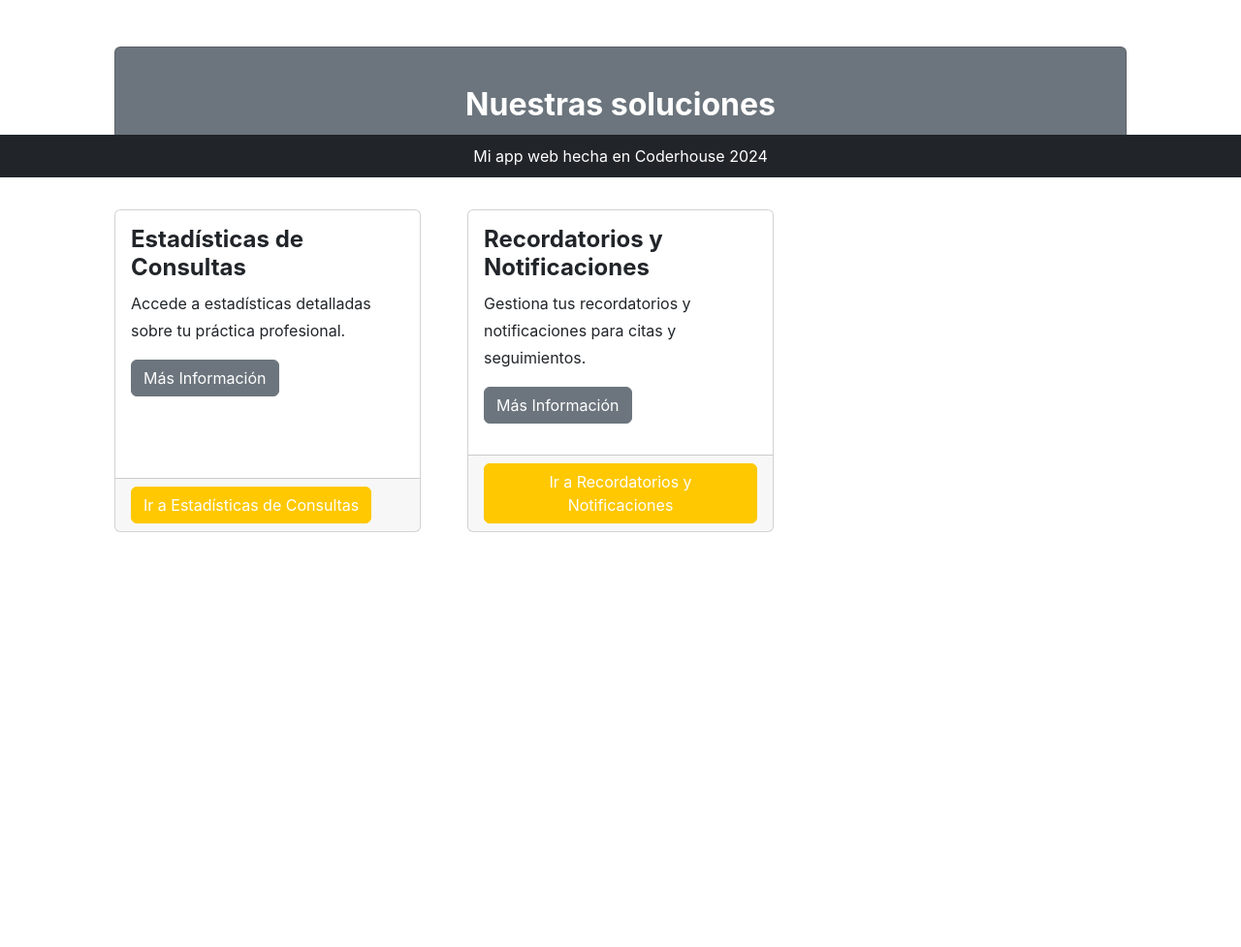
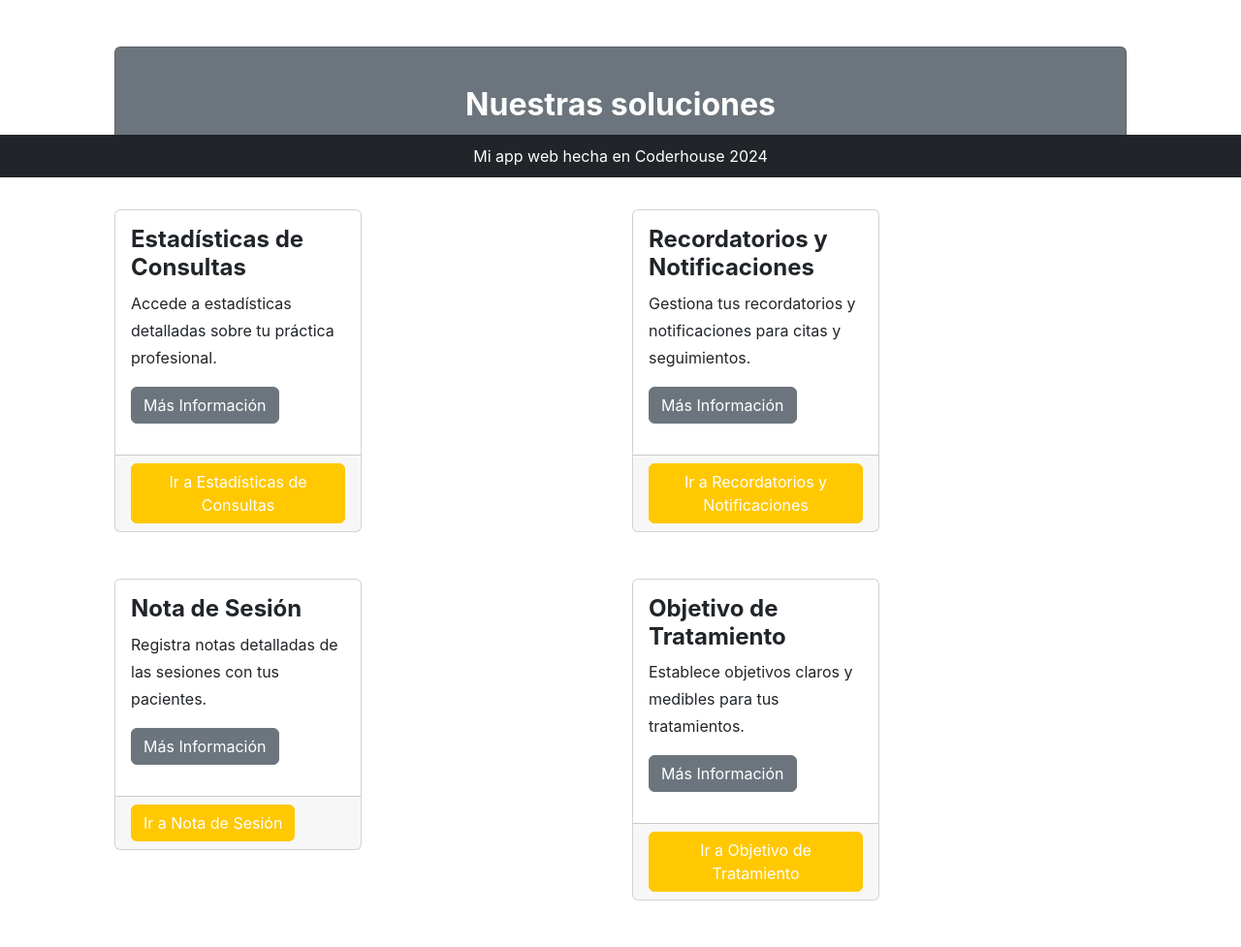
Before and after one commit to pablopiffer/Entrega_final__Porquepsi, a Django app: page / in a window 1280 px wide. Shown: the part 617-1594 px from the top of the page at 97% size. Before the commit the page ends 1166 px from the top, so only its background shows below. Run offline with Django 5.2, Linux system fonts and the light colour scheme; some libraries are stand-ins or nearby versions.

Commit message:
feat: dos neuvas funcionalidades: notas de sesion y objetivo (a corregir)

```diff
--- a/Porquepsi/Tratamiento/urls.py
+++ b/Porquepsi/Tratamiento/urls.py
@@ -12,6 +12,8 @@ from Tratamiento.views import (
     InstitucionDetail,
     InstitucionUpdate,
     EstadisticasView,
+    NotaDeSesionCreate,
+    ObjetivoDeTratamientoCreate,
     index,
 
 )
@@ -39,4 +41,6 @@ urlpatterns += [
     path("Tratamiento/institucion_detalles/<int:pk>", InstitucionDetail.as_view(), name="institucion_detalles"),
     path("institucion_update/<int:pk>", InstitucionUpdate.as_view(), name="institucion_update"),
     path("Tratamiento/institucion_confirm_delete/<int:pk>", InstitucionDelete.as_view(), name="institucion_confirm_delete"),
+    path("Tratamiento/nota_de_sesion_form/", NotaDeSesionCreate.as_view(), name="nota_de_sesion_form"),
+    path("Tratamiento/objetivo_de_tratamiento_form/", ObjetivoDeTratamientoCreate.as_view(), name="objetivo_de_tratamiento_form"),
 ]
--- a/Porquepsi/core/templates/core/components/card.html
+++ b/Porquepsi/core/templates/core/components/card.html
@@ -1,4 +1,4 @@
-<div class="col-lg-4 col-md-6 mb-4">
+<div class="col-lg-6 col-md-6 mb-4">
     <div class="card h-100">
         <div class="card-body">
             <h4 class="card-title">{{ titulo }}</h4>
--- a/Porquepsi/core/templates/core/index.html
+++ b/Porquepsi/core/templates/core/index.html
@@ -38,15 +38,30 @@
                 <h2 class="text-white m-0">Nuestras soluciones</h2>
             </div>
         </div>
-        <!-- Content Row-->
-        <div class="row gx-4 gx-lg-5">
+        <!-- Content Row -->
+        <div class="row">
+            <div class="col-lg-6 mb-4">
                 {% with estadisticas_url='Tratamiento:estadisticas' %}
                     {% include 'core/components/card.html' with titulo='Estadísticas de Consultas' texto='Accede a estadísticas detalladas sobre tu práctica profesional.' colapsable=True colapsable_texto='Una sección donde los profesionales pueden ver estadísticas sobre su práctica, como la frecuencia de ciertos tipos de consultas, la demografía de los pacientes, etc. Esto podría ayudarles a comprender mejor su práctica y tomar decisiones informadas.' url=estadisticas_url %}
                 {% endwith %}
+            </div>
+            <div class="col-lg-6 mb-4">
                 {% with recordatorios_url='notificaciones:lista_recordatorios' %}
                     {% include 'core/components/card.html' with titulo='Recordatorios y Notificaciones' texto='Gestiona tus recordatorios y notificaciones para citas y seguimientos.' colapsable=True colapsable_texto='Integra un sistema de recordatorios y notificaciones para que los profesionales puedan recordar citas pendientes, fechas de seguimiento, etc. Esto podría hacerse mediante correo electrónico, mensajes de texto o notificaciones dentro de la aplicación.' url=recordatorios_url %}
                 {% endwith %}
             </div>
         </div>
+        <div class="row">
+            <div class="col-lg-6 mb-4">
+                {% with nota_sesion_url='Tratamiento:nota_de_sesion_form' %}
+                    {% include 'core/components/card.html' with titulo='Nota de Sesión' texto='Registra notas detalladas de las sesiones con tus pacientes.' colapsable=True colapsable_texto='Una sección donde puedes registrar notas detalladas sobre las sesiones con tus pacientes. Esto te ayudará a llevar un registro claro de los detalles importantes discutidos durante las sesiones.' url=nota_sesion_url %}
+                {% endwith %}
+            </div>
+            <div class="col-lg-6 mb-4">
+                {% with objetivo_tratamiento_url='Tratamiento:objetivo_de_tratamiento_form' %}
+                    {% include 'core/components/card.html' with titulo='Objetivo de Tratamiento' texto='Establece objetivos claros y medibles para tus tratamientos.' colapsable=True colapsable_texto='Una sección donde puedes establecer objetivos claros y medibles para tus tratamientos. Esto te ayudará a tener un enfoque claro en tus intervenciones y a medir el progreso de tus pacientes.' url=objetivo_tratamiento_url %}
+                {% endwith %}
+            </div>
+        </div>
 
     {% endblock content %}
```
Also changed, not shown: Porquepsi/Tratamiento/forms.py (+11 -0 lines), Porquepsi/Tratamiento/models.py (+18 -0 lines), Porquepsi/Tratamiento/templates/Tratamiento/nota_de_sesion_form.html (added, +14 -0 lines), Porquepsi/Tratamiento/templates/Tratamiento/objetivo_de_tratamiento_form.html (added, +14 -0 lines), Porquepsi/Tratamiento/views.py (+14 -3 lines), Porquepsi/Tratamiento/migrations/0005_notadesesion_objetivodetratamiento.py (added), Porquepsi/Tratamiento/migrations/0006_rename_objetivo_objetivodetratamiento_descripcion_and_more.py (added), Porquepsi/db.sqlite3. Lines whose indentation alone changed are shown as unchanged.
